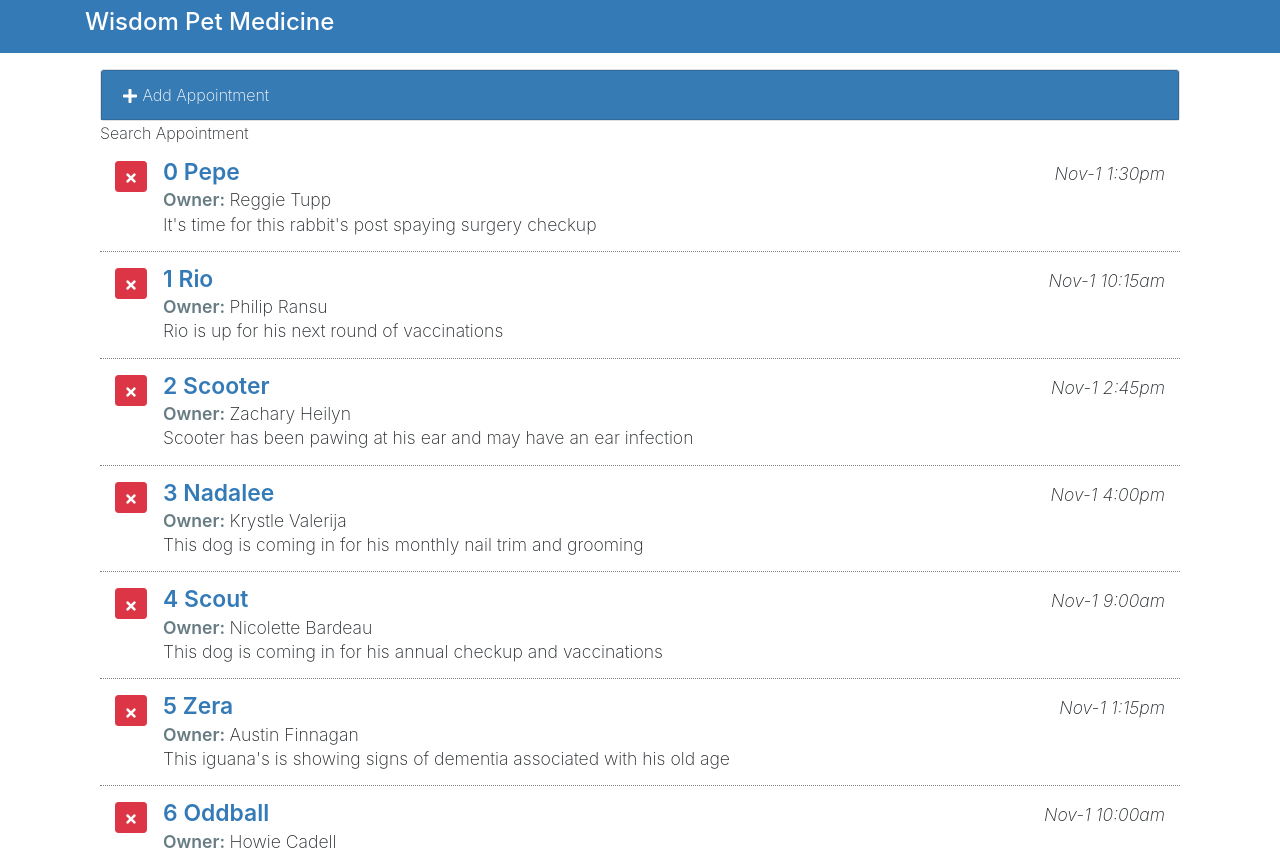
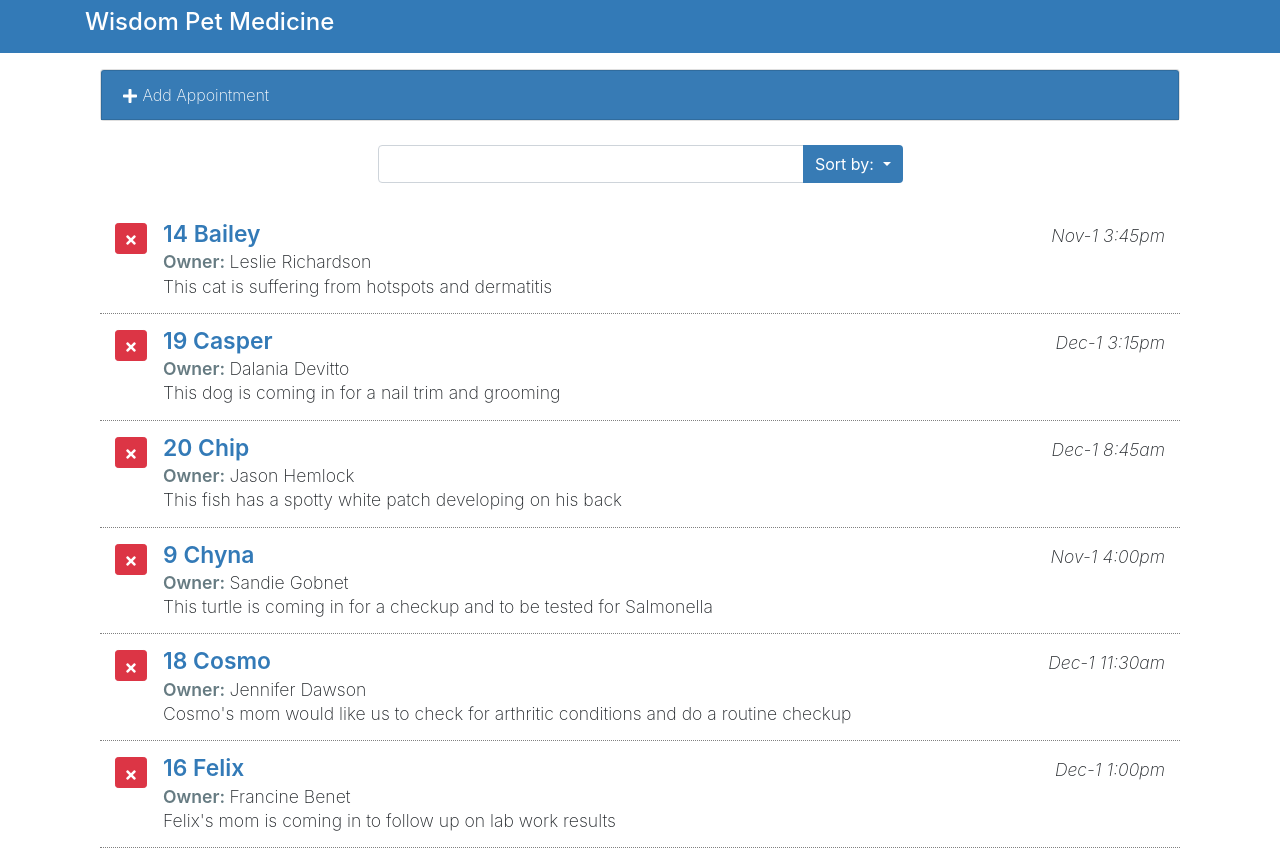
Before and after one commit to johnhaus/scheduler, a React (Create React App) app: page / in a window 1280 px wide. Shown: the top 850 px of the page. Built offline with nearby package versions, Linux system fonts and the light colour scheme.

Commit message:
dropdown setup

```diff
--- a/src/components/App.js
+++ b/src/components/App.js
@@ -8,14 +8,14 @@
 import { without } from 'lodash';
 
 class App extends Component {
-
-  //
   constructor() {
     super();
     // creates an element thats available inside components
     this.state = {
       myAppointments: [],
       formDisplay: false,
+      orderBy: 'petName',
+      orderDir: 'asc',
       lastIndex: 0
     };
     this.deleteAppointment = this.deleteAppointment.bind(this);
@@ -64,6 +64,25 @@
   }
 
   render () {
+
+    let order;
+    let filteredApts = this.state.myAppointments;
+    if(this.state.orderDir === 'asc') {
+      order = 1;
+    } else {
+      order = -1;
+    }
+
+    filteredApts.sort((a,b) => {
+      if (a[this.state.orderBy].toLowerCase() <
+        b[this.state.orderBy].toLowerCase()
+      ) {
+        return -1 * order;
+      } else {
+        return 1 * order;
+      }
+    });
+
     return (
       <main className="page bg-white" id="petratings">
         <div className="container">
@@ -75,8 +94,12 @@
                   toggleForm={this.toggleForm}
                   addAppointment = {this.addAppointment}
                 />
-                <SearchAppointments />
-                <ListAppointments appointments={this.state.myAppointments}
+                <SearchAppointments
+                  orderBy={this.state.orderBy}
+                  orderDir={this.state.orderDir}
+                />
+                <ListAppointments
+                  appointments={filteredApts}
                   deleteAppointment={this.deleteAppointment} />
               </div>
             </div>
--- a/src/components/SearchAppointments.js
+++ b/src/components/SearchAppointments.js
@@ -2,7 +2,65 @@
 
 class SearchAppointments extends Component {
   render() {
-    return <div>Search Appointment</div>
+    return (
+      <div className="search-appointments row justify-content-center my-4">
+        <div className="col-md-6">
+          <div className="input-group">
+            <input
+              id="SearchApts"
+              type="text"
+              className="form-control"
+              aria-label="Search Appointments"
+            />
+            <div className="input-group-append">
+              <button
+                type="button"
+                className="btn btn-primary dropdown-toggle"
+                data-toggle="dropdown"
+                aria-haspopup="true"
+                aria-expanded="false"
+              >
+                Sort by: <span className="caret" />
+              </button>
+
+              <div className="sort-menu dropdown-menu dropdown-menu-right">
+                <button className={
+                  "sort-by dropdown-item " +
+                  (this.props.orderBy === 'petName' ? 'active' : '')
+                } href="#">
+                  Pet Name
+                </button>
+                <button className={
+                  "sort-by dropdown-item " +
+                  (this.props.orderBy === 'aptDate' ? 'active' : '')
+                } href="#">
+                  Date
+                </button>
+                <button className={
+                  "sort-by dropdown-item " +
+                  (this.props.orderBy === 'ownerName' ? 'active' : '')
+                } href="#">
+                  Owner
+                </button>
+                <div role="separator" className="dropdown-divider" />
+                <button className={
+                  "sort-by dropdown-item " +
+                  (this.props.orderDir === 'asc' ? 'active' : '')
+                } href="#">
+                  Asc
+                </button>
+                <button className={
+                  "sort-by dropdown-item " +
+                  (this.props.orderDir === 'desc' ? 'active' : '')
+                } href="#">
+                  Desc
+                </button>
+              </div>
+            </div>
+          </div>
+        </div>
+      </div>
+    )
   }
 }
 
```
